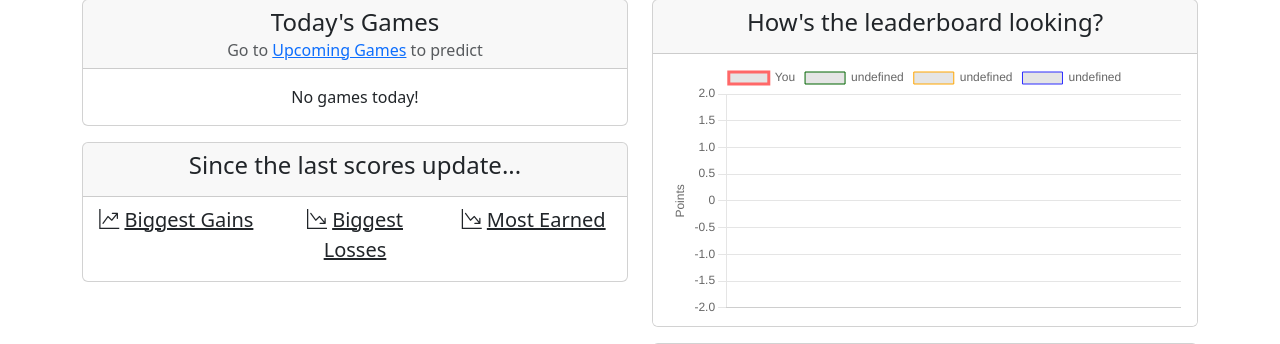
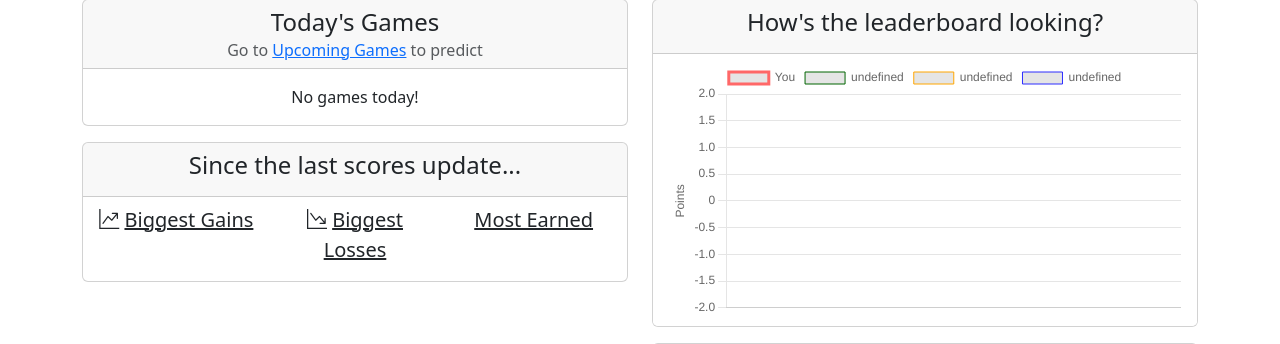
Before and after one commit to EssithAbertay/worldcup_predictions, a Flask app: template app/templates/index.html in a window 1280 px wide. Shown: the part 85-429 px from the top of the page. Run offline with Flask 3, Linux system fonts and the light colour scheme; the template is opened without the code that fills it, so the values that code supplies are empty; some libraries are stand-ins or nearby versions.

Commit message:
Removed redundant icon

```diff
--- a/app/templates/index.html
+++ b/app/templates/index.html
@@ -148,12 +148,10 @@
 
                         <div class="col-4">
                             <span class="fs-6 d-md-none">
-                                <i class="bi bi-graph-down-arrow"></i>
                                 <u>Most Earned</u>
                             </span>
 
                             <span class="fs-5 d-none d-md-inline">
-                                <i class="bi bi-graph-down-arrow"></i>
                                 <u>Most Earned</u>
                             </span>
 
```
